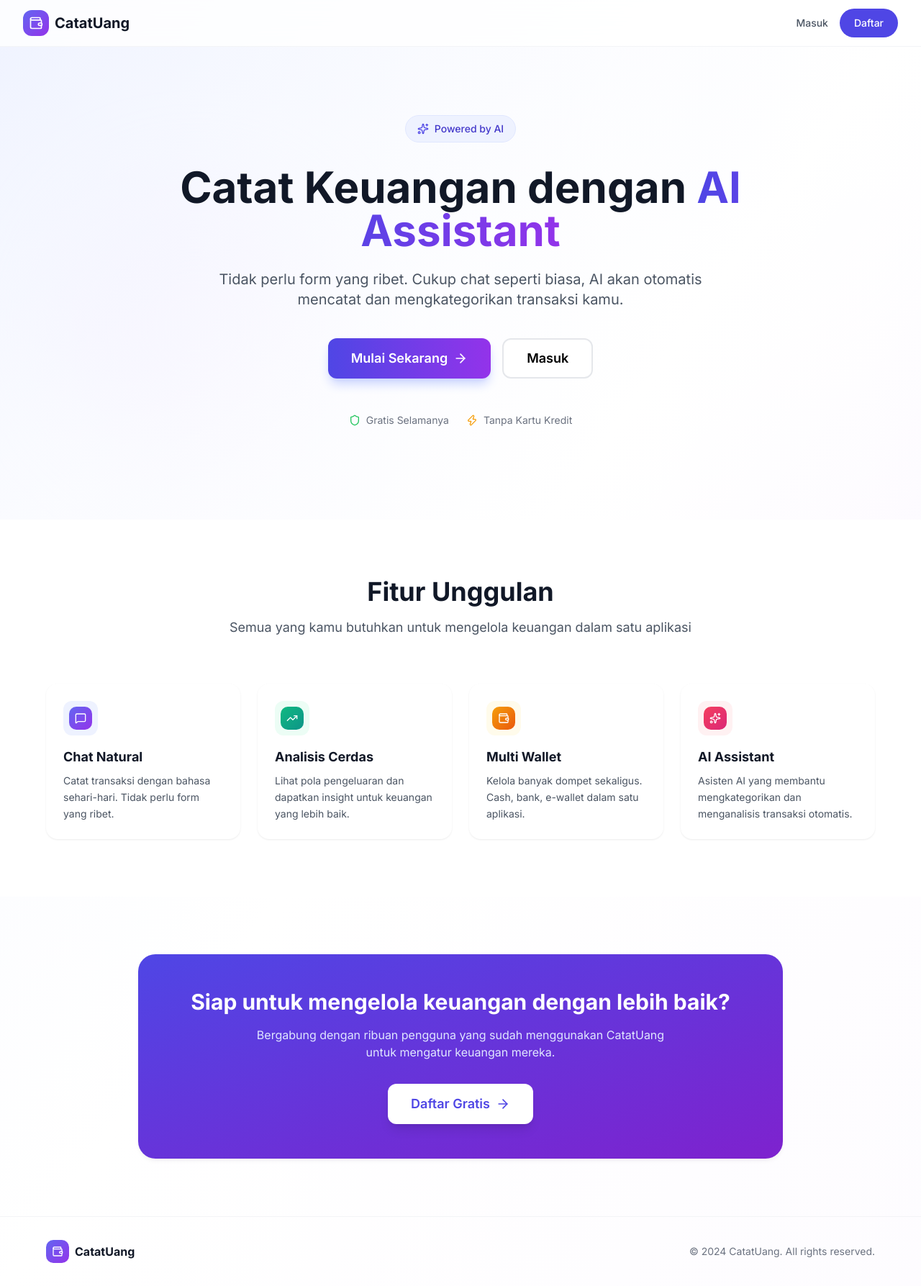
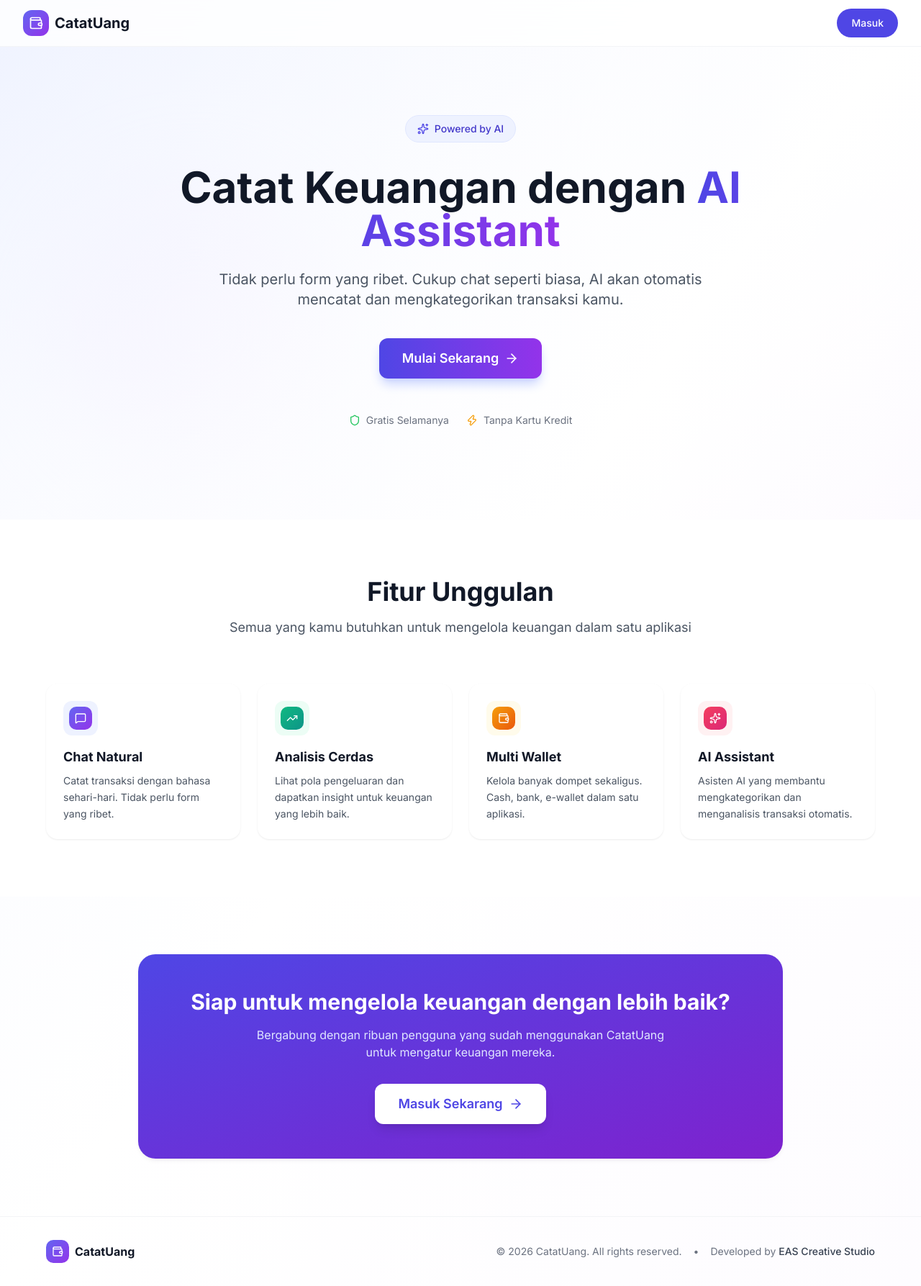
Before and after one commit to akew22-gamers/CatatUang, a Next.js app: page / in a window 1280 px wide. Shown: the whole page at 72% size. Built offline with nearby package versions, Linux system fonts and the light colour scheme.

Commit message:
fix: update landing page - remove signup, update footer
- Remove all signup/registration related components
- Change all CTA buttons to link to /login only
- Update footer year from 2024 to 2026
- Add developer credit 'EAS Creative Studio' in footer

```diff
--- a/src/app/page.tsx
+++ b/src/app/page.tsx
@@ -55,15 +55,9 @@ export default function Home() {
               <span className="font-bold text-xl text-gray-900">CatatUang</span>
             </div>
             <div className="flex items-center gap-4">
-              <Link
-                href="/login"
-                className="hidden sm:block text-sm font-medium text-gray-600 hover:text-gray-900 transition-colors"
-              >
-                Masuk
-              </Link>
               <Button asChild className="rounded-full bg-indigo-600 hover:bg-indigo-700 text-white px-5">
-                <Link href="/signup">
-                  Daftar
+                <Link href="/login">
+                  Masuk
                 </Link>
               </Button>
             </div>
@@ -103,19 +97,9 @@ export default function Home() {
                 size="lg"
                 className="w-full sm:w-auto h-14 px-8 rounded-xl bg-gradient-to-r from-indigo-600 to-purple-600 hover:from-indigo-700 hover:to-purple-700 text-white font-semibold text-lg shadow-lg shadow-indigo-200 hover:shadow-xl transition-all duration-300"
               >
-                <Link href="/signup">
+                <Link href="/login">
                   Mulai Sekarang
                   <ArrowRight className="ml-2 h-5 w-5" />
-                </Link>
-              </Button>
-              <Button
-                asChild
-                variant="outline"
-                size="lg"
-                className="w-full sm:w-auto h-14 px-8 rounded-xl border-2 border-gray-200 hover:border-indigo-300 hover:bg-indigo-50 font-semibold text-lg transition-all duration-300"
-              >
-                <Link href="/login">
-                  Masuk
                 </Link>
               </Button>
             </div>
@@ -186,8 +170,8 @@ export default function Home() {
                     size="lg"
                     className="w-full sm:w-auto h-14 px-8 rounded-xl bg-white text-indigo-600 hover:bg-gray-100 font-semibold text-lg shadow-lg transition-all duration-300"
                   >
-                    <Link href="/signup">
-                      Daftar Gratis
+                    <Link href="/login">
+                      Masuk Sekarang
                       <ArrowRight className="ml-2 h-5 w-5" />
                     </Link>
                   </Button>
@@ -207,9 +191,11 @@ export default function Home() {
               </div>
               <span className="font-bold text-gray-900">CatatUang</span>
             </div>
-            <p className="text-sm text-gray-500">
-              © 2024 CatatUang. All rights reserved.
-            </p>
+            <div className="flex flex-col sm:flex-row items-center gap-2 sm:gap-4 text-sm text-gray-500">
+              <p>© 2026 CatatUang. All rights reserved.</p>
+              <span className="hidden sm:inline">•</span>
+              <p>Developed by <span className="font-medium text-gray-700">EAS Creative Studio</span></p>
+            </div>
           </div>
         </div>
       </footer>
```
